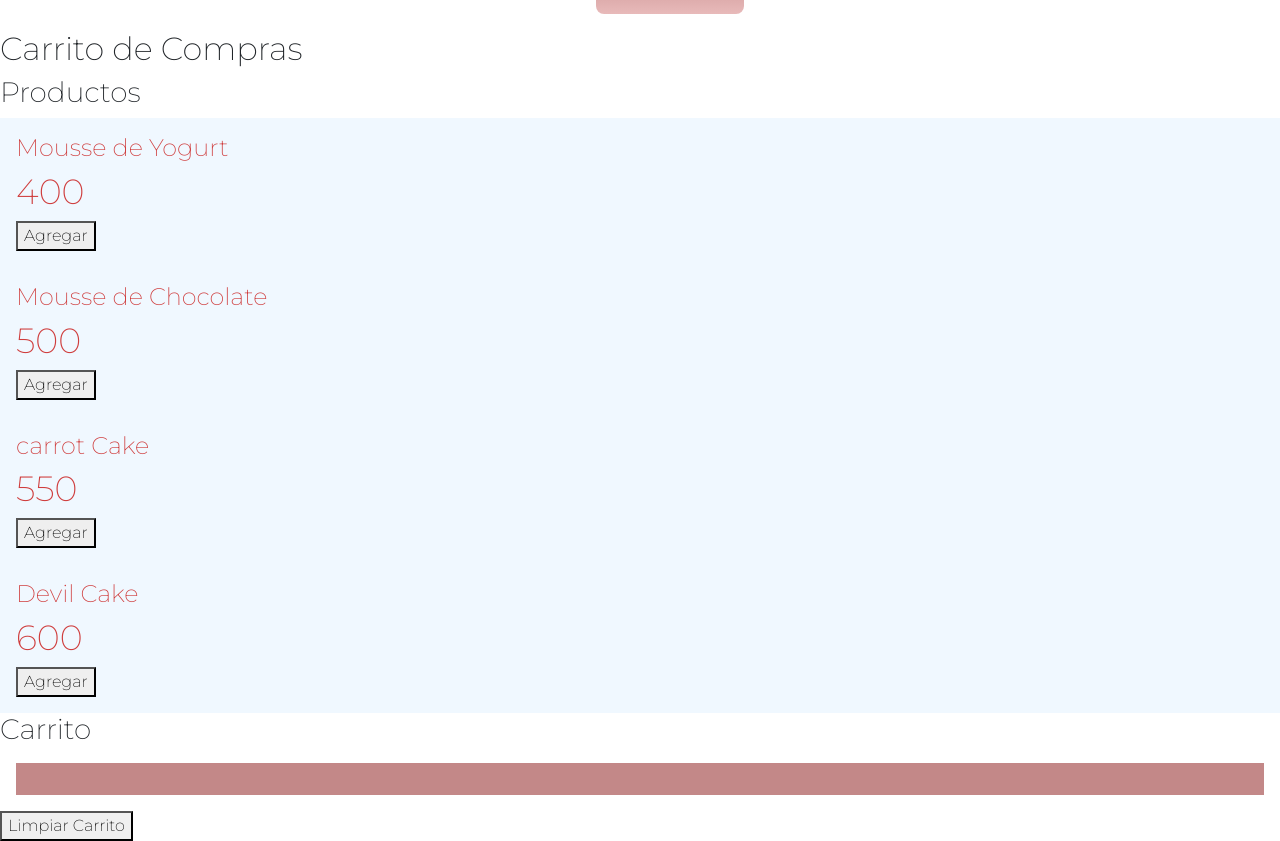
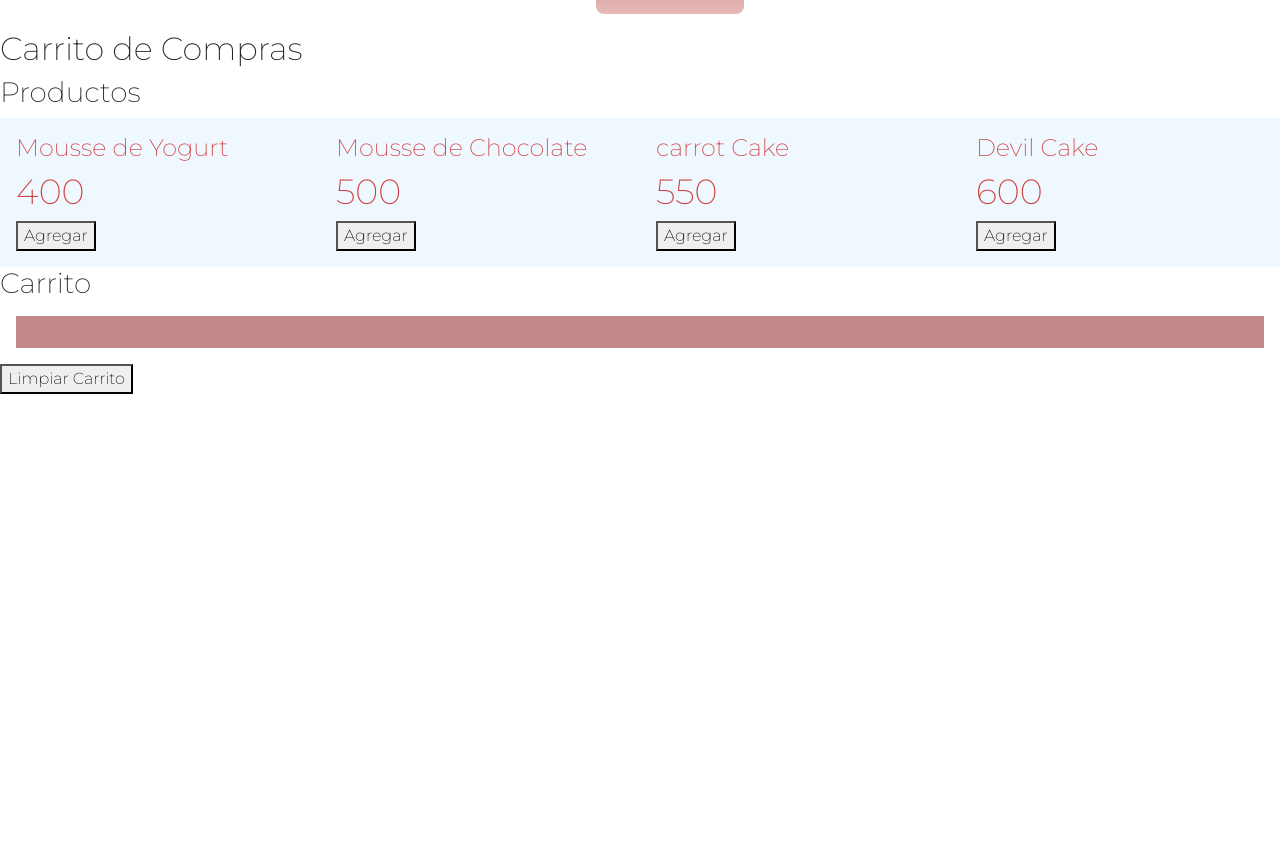
Before and after one commit to diegoSilbestro/CocoaBakery, a React (Create React App) app: page /TiendaSinTACC in a window 1280 px wide. Shown: the part 3085-3926 px from the top of the page. After the commit the page ends 3479 px from the top, so only its background shows below. Built offline with nearby package versions, Linux system fonts and the light colour scheme.

Commit message:
Otra Actuaalización Jael

```diff
--- a/src/Componentes/ShoppingCart.jsx
+++ b/src/Componentes/ShoppingCart.jsx
@@ -4,7 +4,7 @@ import { shoppingReducer, shoppingInitialState } from './shoppingReducer'
 import { useReducer } from 'react'
 import Product from './Tienda/Product'
 import CartItem from './Tienda/CartItem'
-import style from "./styles/ShoppingCart.css"
+import "./styles/ShoppingCart.css"
 
 const ShoppingCart = () => {
     const [state, dispatch] = useReducer(shoppingReducer, shoppingInitialState);
@@ -14,7 +14,6 @@ const ShoppingCart = () => {
     const addToCart = (id) => dispatch({ type: TYPES.ADD_TO_CART, payload: id })
 
     const deleteFromCart = (id, all = false) => {
-        dispatch({ type: TYPES.REMOVE_ONE_PRODUCT, payload: id })
         if (all) {
             dispatch({ type: TYPES.REMOVE_ALL_PRODUCTS, payload: id })
         } else {
@@ -25,9 +24,9 @@ const ShoppingCart = () => {
 
     return (
         <>
-            <h2 style={style}>Carrito de Compras</h2>
+            <h2>Carrito de Compras</h2>
             <h3>Productos </h3>
-            <div className=" grid-responsive">
+            <div className="grid-responsive">
                 {
                     productos.map(productos => <Product key={productos.id} data={productos} addToCart={addToCart} />)
                 }
--- a/src/Componentes/shoppingReducer.js
+++ b/src/Componentes/shoppingReducer.js
@@ -7,7 +7,7 @@ export const shoppingInitialState = {
     { id: 3, nombre: "carrot Cake", precio: 550 },
     { id: 4, nombre: "Devil Cake", precio: 600 }
   ],
-  cart: []
+  cart: [ ]
 }
 
 
--- a/src/Componentes/styles/ShoppingCart.css
+++ b/src/Componentes/styles/ShoppingCart.css
@@ -5,8 +5,9 @@
 }
 
 .grid-responsive {
- display: grid;
- grid-template-columns: repeat (auto-fit, minmax(200px,1fr ));
+display:grid;
+grid-template-columns: repeat(4, 1fr);
+align-content: center;
 }
 
 .product{
```
